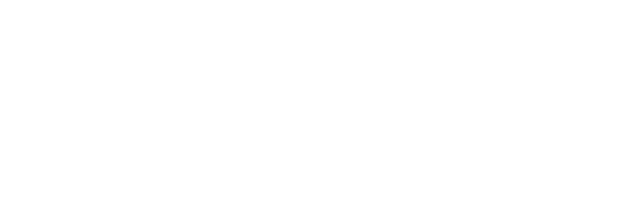
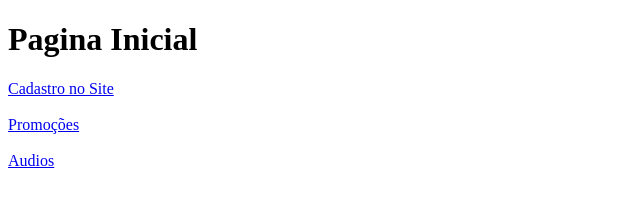
Before and after one commit to Adicleniobillie07/hoaytech.github.io, a plain HTML site: page índex.html in a window 1280 px wide. Shown: the whole page, without its empty margins (0-640 px from the left). Drawn offline with Linux system fonts and the light colour scheme.

Commit message:
Atualizar o índex.html

```diff
--- a/índex.html
+++ b/índex.html
@@ -1 +1,21 @@
-<html>
+<!DOCTYPE html>
+<html lang="pt">
+<head>
+    <meta charset="UTF-8">
+    <title>hoaytech</title>
+</head>
+
+<body>
+ <h1>Pagina Inicial</h1>
+<a href="formulario.html">Cadastro no Site</a>
+<br><br>
+ <a href="tabela_listas.html">Promoções</a>
+<br><br>
+ <a href="audio.html">Audios</a>
+<br><br>
+
+
+
+
+</body>
+</html>
```
